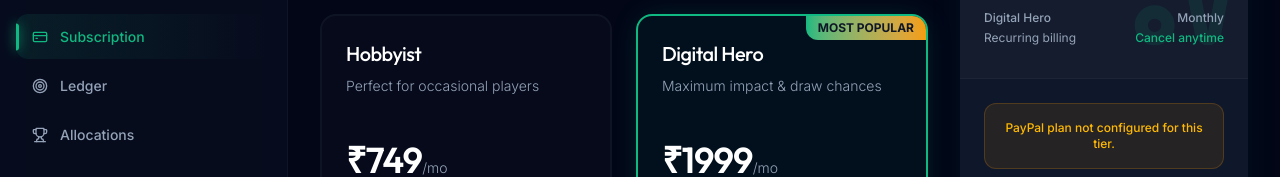
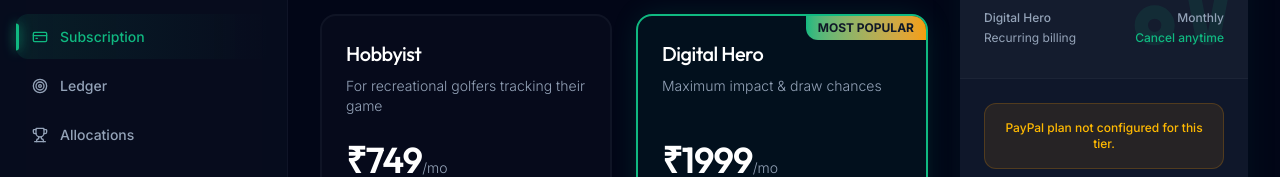
Before and after one commit to ayushshukla1807/digital-heroes, a Next.js app: page /dashboard/checkout in a window 1280 px wide. Shown: the part 268-445 px from the top of the page. Built offline with nearby package versions, Linux system fonts and the light colour scheme.

Commit message:
copy: update Hobbyist plan description to be more specific

```diff
--- a/src/app/dashboard/checkout/page.tsx
+++ b/src/app/dashboard/checkout/page.tsx
@@ -29,7 +29,7 @@
   {
     id: "basic",
     name: "Hobbyist",
-    description: "Perfect for occasional players",
+    description: "For recreational golfers tracking their game",
     monthlyPrice: 749,
     yearlyPrice: 7499,
     features: ["1 Draw Entry / Month", "Track 5 Scores", "Basic Charity Selection", "Standard Support"],
```
